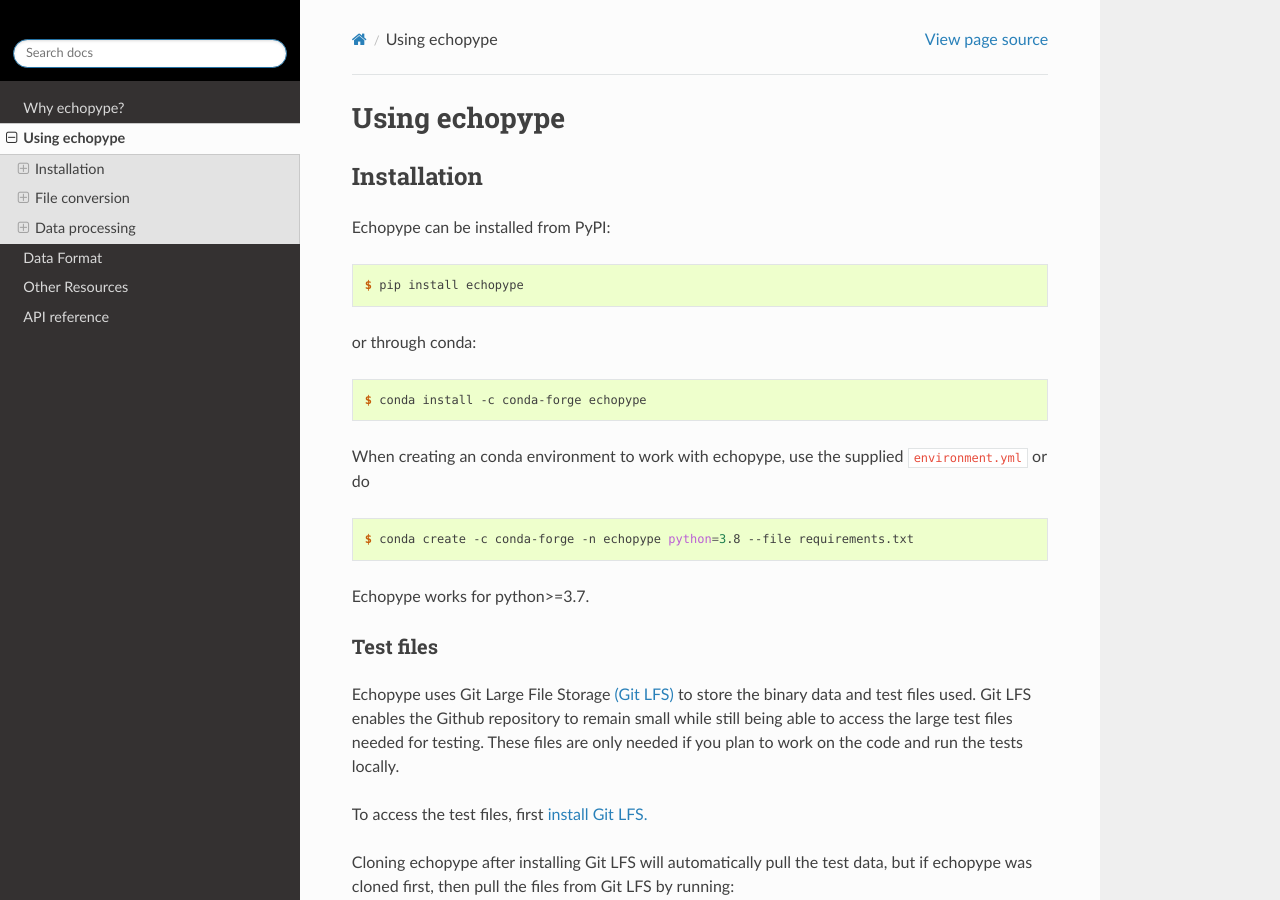
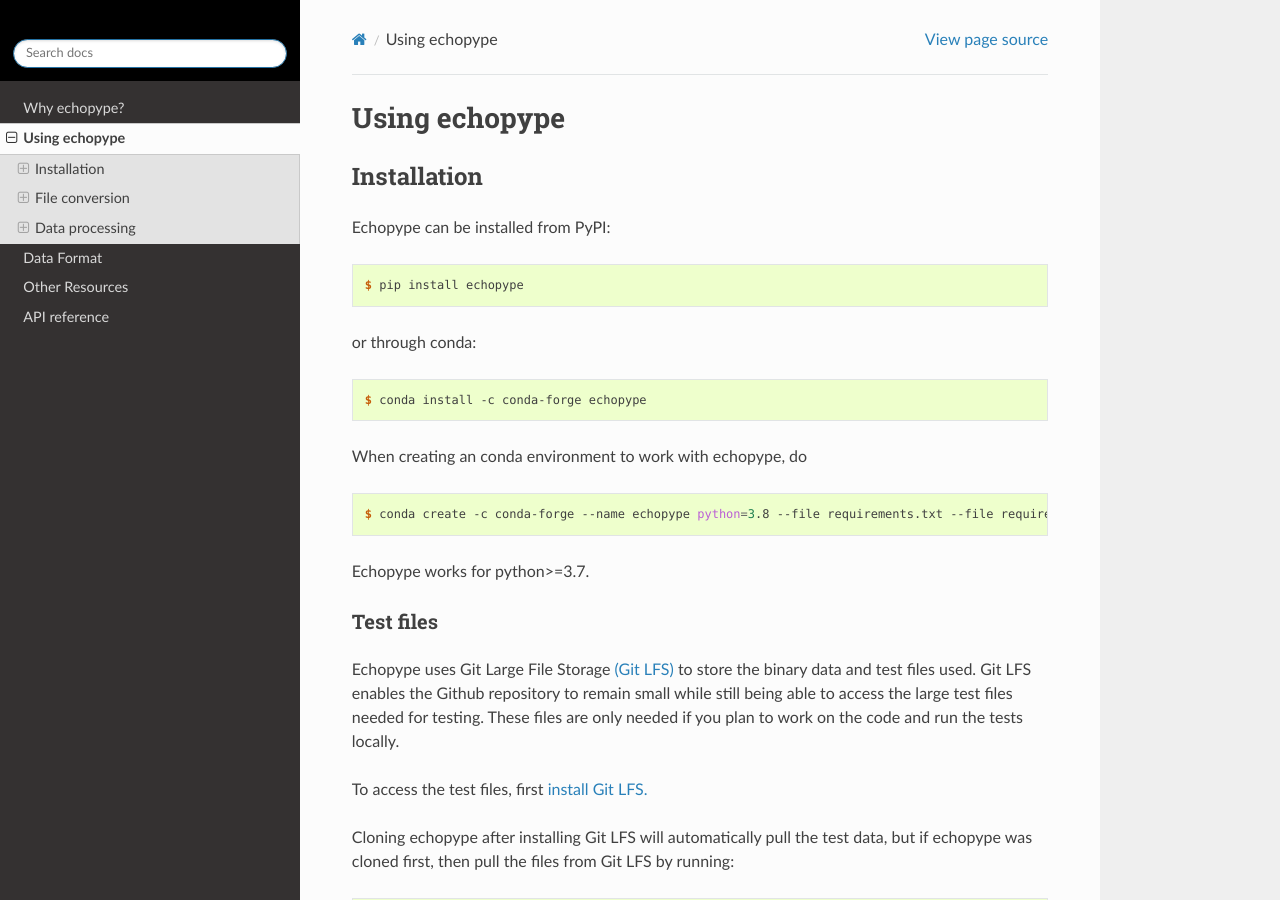
Before and after one commit to OSOceanAcoustics/echopype, a Sphinx documentation site: the page built from docs/source/usage.rst, in a window 1280 px wide and 900 px high. Built offline with Sphinx 7.4.7 and the Read the Docs theme 2.0.0, drawn with Linux system fonts in a browser that asks for light colours.

```diff
--- a/docs/source/usage.rst
+++ b/docs/source/usage.rst
@@ -19,12 +19,11 @@ or through conda:
    $ conda install -c conda-forge echopype
 
 
-When creating an conda environment to work with echopype,
-use the supplied ``environment.yml`` or do
+When creating an conda environment to work with echopype, do
 
 .. code-block:: console
 
-   $ conda create -c conda-forge -n echopype python=3.8 --file requirements.txt
+   $ conda create -c conda-forge --name echopype python=3.8 --file requirements.txt --file requirements-dev.txt
 
 Echopype works for python>=3.7.
 
```
